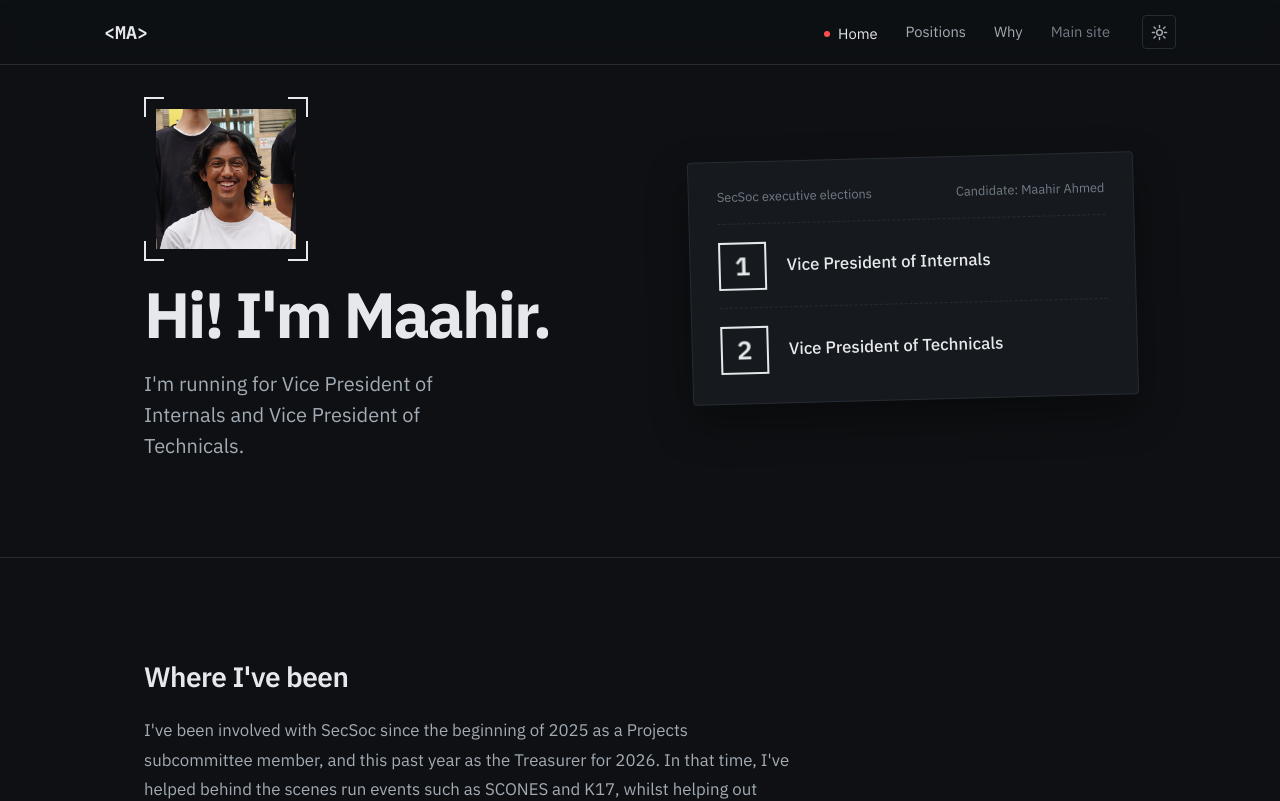
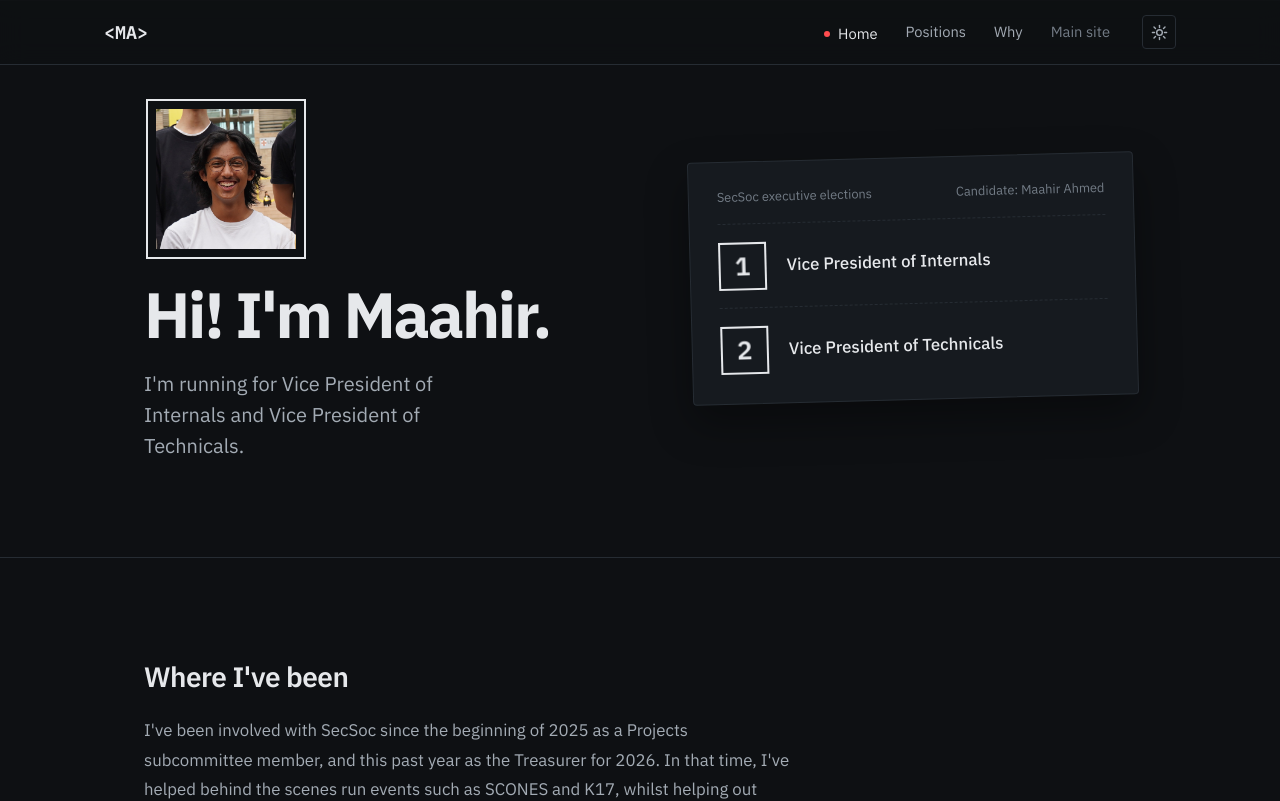
Before and after one commit to maahir-ahmed/maahir-ahmed.github.io, a Next.js app: page /secsoc in a window 1280 px wide. Shown: the top 801 px of the page. Built offline with nearby package versions, Linux system fonts and the light colour scheme.

Commit message:
Frame the profile photo with a plain square outline

```diff
--- a/src/app/globals.css
+++ b/src/app/globals.css
@@ -337,7 +337,7 @@ textarea:focus-visible {
 
 .btn-secondary:hover { border-color: var(--text-primary); }
 
-/* ─── Hero visual: square photo in a viewfinder ───────────── */
+/* ─── Hero visual: square photo in a square frame ────────── */
 .hero-text,
 .hero-visual { min-width: 0; }
 
@@ -366,24 +366,12 @@ textarea:focus-visible {
     border-radius: 0;
 }
 
-/* Camera viewfinder corner marks around the square photo */
+/* A plain square outline, offset from the square photo */
 .profile-border {
-    --mark: var(--text-primary);
-    --len: 20px;
-    --w: 2px;
     position: absolute;
-    inset: -12px;
+    inset: -10px;
+    border: 2px solid var(--text-primary);
     pointer-events: none;
-    background:
-        linear-gradient(var(--mark), var(--mark)) top left     / var(--len) var(--w),
-        linear-gradient(var(--mark), var(--mark)) top left     / var(--w) var(--len),
-        linear-gradient(var(--mark), var(--mark)) top right    / var(--len) var(--w),
-        linear-gradient(var(--mark), var(--mark)) top right    / var(--w) var(--len),
-        linear-gradient(var(--mark), var(--mark)) bottom left  / var(--len) var(--w),
-        linear-gradient(var(--mark), var(--mark)) bottom left  / var(--w) var(--len),
-        linear-gradient(var(--mark), var(--mark)) bottom right / var(--len) var(--w),
-        linear-gradient(var(--mark), var(--mark)) bottom right / var(--w) var(--len);
-    background-repeat: no-repeat;
 }
 
 /* ─── Code block ──────────────────────────────────────────── */
```
